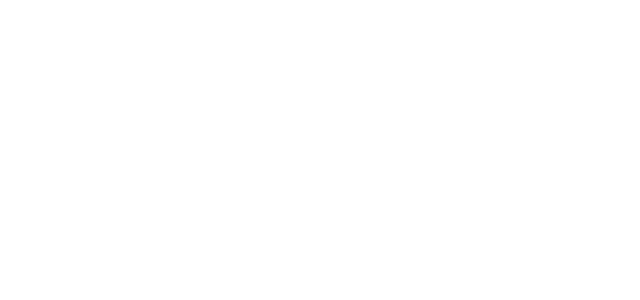
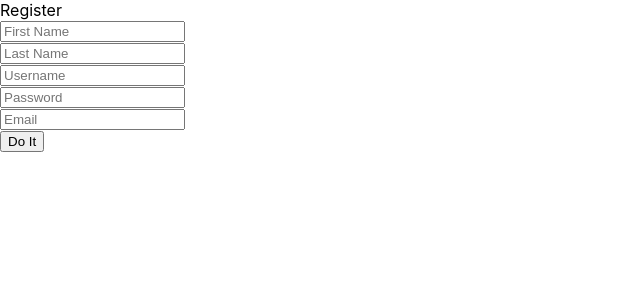
Before and after one commit to Fugate-A/MegaBytes.app, a React (Create React App) app in the folder web_frontend/: page /reg in a window 1280 px wide. Before the commit this address had no page. Shown: the top 300 px of the page, without its empty margins (0-640 px from the left). Built offline with nearby package versions, Linux system fonts and the light colour scheme.

Commit message:
Website structure changes

```diff
--- a/web_frontend/src/App.js
+++ b/web_frontend/src/App.js
@@ -3,6 +3,7 @@ import { BrowserRouter, Routes, Route } from "react-router-dom";
 import './App.css';
 import LoginPage from './pages/LoginPage';
 import AccountPage from './pages/AccountPage';
+import RegisterPage from './pages/RegisterPage';
 
 function App() {
   return (
@@ -10,6 +11,7 @@ function App() {
       <Routes>
         <Route path="/" element={<LoginPage />} />
         <Route path="/acc" element={<AccountPage />} />
+        <Route path="/reg" element={<RegisterPage />} />
       </Routes>
     </BrowserRouter>
   );
--- a/web_frontend/src/components/LoggedInName.js
+++ b/web_frontend/src/components/LoggedInName.js
@@ -9,7 +9,7 @@ function LoggedInName() {
     const doLogout = event => {
         event.preventDefault();
         localStorage.removeItem("user_data")
-        window.location.href = '/login';
+        window.location.href = '/';
     };
 
     return (
--- a/web_frontend/src/components/Login.js
+++ b/web_frontend/src/components/Login.js
@@ -1,12 +1,12 @@
 import React, { useState } from 'react';
 function Login() {
-	var loginName;
+	var loginInfo;
 	var loginPassword;
 	var bp = require('./Path.js');
 	const [message, setMessage] = useState('');
 	const doLogin = async event => {
 		event.preventDefault();
-		var obj = { login: loginName.value, password: loginPassword.value };
+		var obj = { login: loginInfo.value, password: loginPassword.value };
 		var js = JSON.stringify(obj);
 		try {
 			const response = await fetch(bp.buildPath('api/login'),
@@ -37,7 +37,7 @@ function Login() {
 		<div id="loginDiv">
 			<form onSubmit={doLogin}>
 				<span id="inner-title">Get To Cookin</span><br />
-				<input type="text" id="loginName" placeholder="Username" ref={(c) => loginName = c} /><br />
+				<input type="text" id="loginInfo" placeholder="Username/Email" ref={(c) => loginInfo = c} /><br />
 				<input type="password" id="loginPassword" placeholder="Password" ref={(c) => loginPassword = c} /><br />
 				<input type="submit" id="loginButton" class="buttons" value="Do It"
 					onClick={doLogin} />
--- /dev/null
+++ b/web_frontend/src/components/Register.js
@@ -0,0 +1,55 @@
+import React, { useState } from 'react';
+function Register() {
+	var regFname;
+	var regLname;
+	var regUsername;
+	var regPassword;
+	var regEmail;
+	var bp = require('./Path.js');
+	const [message, setMessage] = useState('');
+	const registerUser = async event => {
+		event.preventDefault();
+		var obj = { FirstName: regFname.value, LastName: regLname.value, Username: regUsername.value, Password: regPassword.value, Email: regEmail.value };
+		var js = JSON.stringify(obj);
+		try {
+			const response = await fetch(bp.buildPath('api/register'),
+				{
+					method: 'POST', body: js, headers: {
+						'Content-Type':
+							'application/json'
+					}
+				});
+			var res = JSON.parse(await response.text());
+			if (res.id <= 0) {
+				setMessage('Bad');
+			}
+			else {
+				var user =
+					{ firstName: res.firstName, lastName: res.lastName, id: res.id }
+				localStorage.setItem('user_data', JSON.stringify(user));
+				setMessage('');
+				window.location.href = '/';
+			}
+		}
+		catch (e) {
+			alert(e.toString());
+			return;
+		}
+	};
+	return (
+		<div id="registerDiv">
+			<form onSubmit={registerUser}>
+				<span id="inner-title">Register</span><br />
+				<input type="text" id="registerFirstname" placeholder="First Name" ref={(c) => regFname = c} /><br />
+				<input type="text" id="registerLastname" placeholder="Last Name" ref={(c) => regLname = c} /><br />
+				<input type="text" id="registerUsername" placeholder="Username" ref={(c) => regUsername = c} /><br />
+				<input type="password" id="registerPassword" placeholder="Password" ref={(c) => regPassword = c} /><br />
+				<input type="text" id="registerEmail" placeholder="Email" ref={(c) => regEmail = c} /><br />
+				<input type="submit" id="registerButton" class="buttons" value="Do It"
+					onClick={registerUser} />
+			</form>
+			<span id="regResult">{message}</span>
+		</div>
+	);
+};
+export default Register;
--- /dev/null
+++ b/web_frontend/src/pages/RegisterPage.js
@@ -0,0 +1,10 @@
+import React from 'react';
+import Register from '../components/Register';
+const RegisterPage = () => {
+	return (
+		<div>
+			<Register />
+		</div>
+	);
+};
+export default RegisterPage;
```
